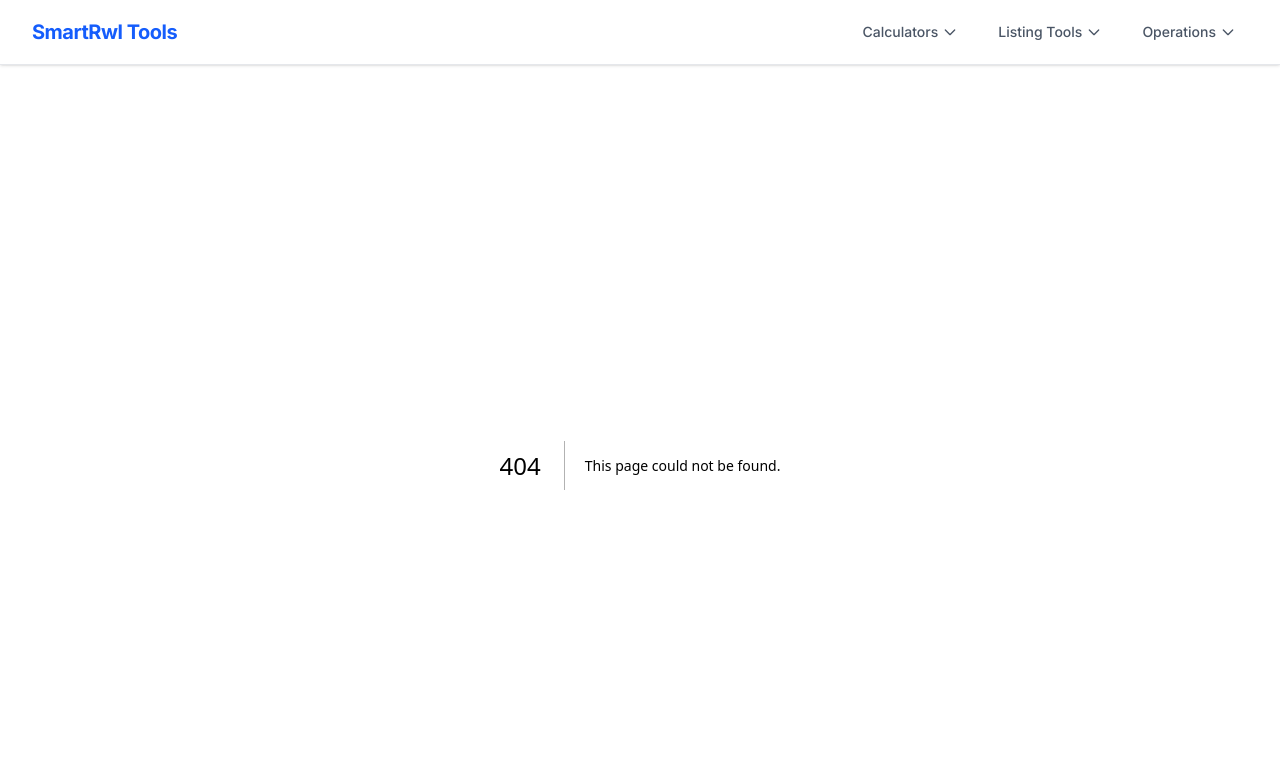
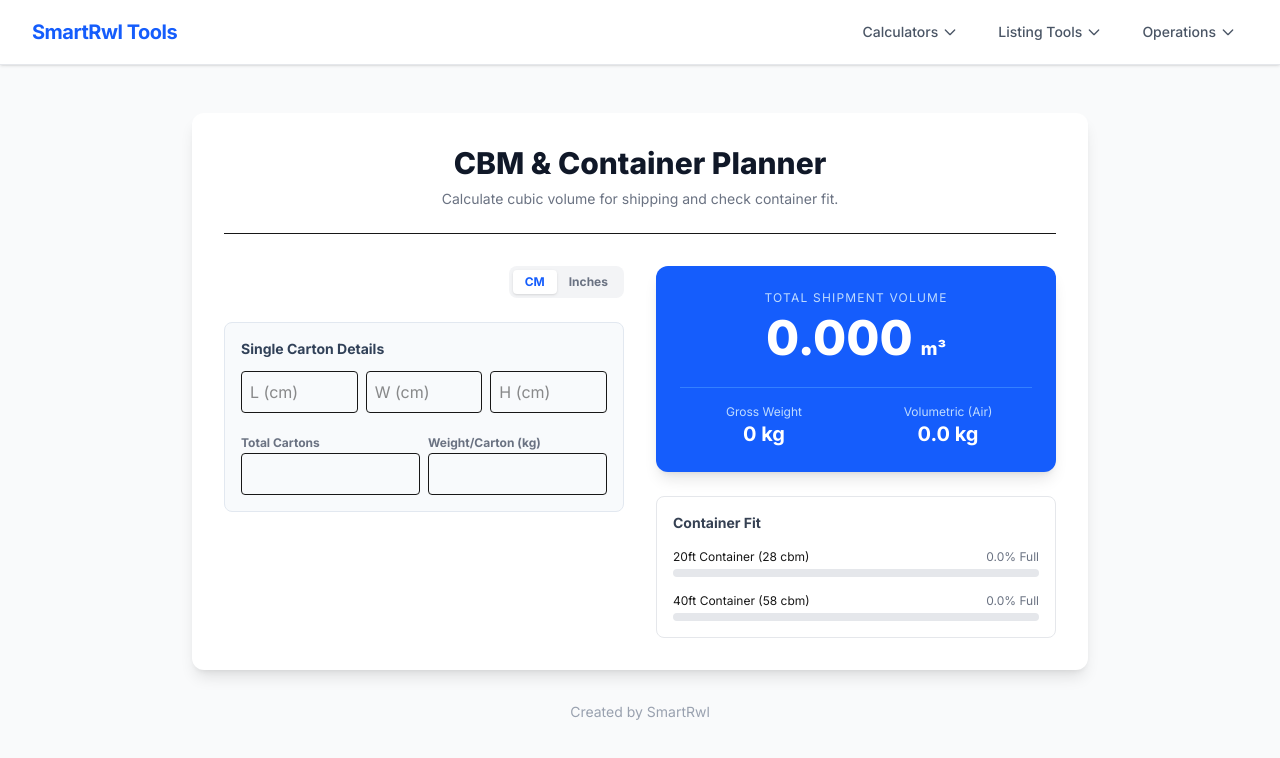
Before and after one commit to Smart-rwl/amazon-image-tool, a Next.js app: page /cbm-calculator in a window 1280 px wide. Before the commit this address had no page. Shown: the top 758 px of the page. Built offline with nearby package versions, Linux system fonts and the light colour scheme.

Commit message:
Add CBM Calculator

```diff
--- /dev/null
+++ b/app/cbm-calculator/page.tsx
@@ -0,0 +1,177 @@
+'use client';
+
+import React, { useState, useEffect } from 'react';
+
+export default function CbmCalculator() {
+  // Inputs
+  const [length, setLength] = useState<number | ''>('');
+  const [width, setWidth] = useState<number | ''>('');
+  const [height, setHeight] = useState<number | ''>('');
+  const [cartonCount, setCartonCount] = useState<number | ''>('');
+  const [cartonWeight, setCartonWeight] = useState<number | ''>(''); // kg per carton
+  const [unit, setUnit] = useState<'cm' | 'inch'>('cm');
+
+  // Outputs
+  const [totalCbm, setTotalCbm] = useState<number>(0);
+  const [totalWeight, setTotalWeight] = useState<number>(0);
+  const [totalVolumetric, setTotalVolumetric] = useState<number>(0);
+
+  useEffect(() => {
+    const len = Number(length) || 0;
+    const wid = Number(width) || 0;
+    const hgt = Number(height) || 0;
+    const qty = Number(cartonCount) || 0;
+    const wgt = Number(cartonWeight) || 0;
+
+    if (len > 0 && wid > 0 && hgt > 0 && qty > 0) {
+
+      // 1. Convert everything to Meters
+      let l_m = 0, w_m = 0, h_m = 0;
+
+      if (unit === 'cm') {
+        l_m = len / 100;
+        w_m = wid / 100;
+        h_m = hgt / 100;
+      } else {
+        // Inch to Meter (1 inch = 0.0254 m)
+        l_m = len * 0.0254;
+        w_m = wid * 0.0254;
+        h_m = hgt * 0.0254;
+      }
+
+      // 2. Calculate CBM per carton & Total
+      const cbmPerCarton = l_m * w_m * h_m;
+      const totalVol = cbmPerCarton * qty;
+
+      // 3. Volumetric Weight (Air Freight Standard: Divisor 6000 or 5000)
+      // Standard Air Formula: (L*W*H in cm) / 6000 * Qty
+      // Or CBM * 167
+      const volWeightAir = totalVol * 167; // approx kg per cbm standard
+
+      setTotalCbm(totalVol);
+      setTotalWeight(wgt * qty);
+      setTotalVolumetric(volWeightAir);
+
+    } else {
+      setTotalCbm(0);
+      setTotalWeight(0);
+      setTotalVolumetric(0);
+    }
+  }, [length, width, height, cartonCount, cartonWeight, unit]);
+
+  // Container Capacities (approx safe load)
+  const CONT_20 = 28; // 28 CBM
+  const CONT_40 = 58; // 58 CBM
+  const CONT_40HQ = 68; // 68 CBM
+
+  const getContainerPercent = (max: number) => {
+    return Math.min((totalCbm / max) * 100, 100);
+  };
+
+  return (
+    <div className="min-h-screen bg-gray-50 flex flex-col items-center py-12 px-4 font-sans">
+      <div className="max-w-4xl w-full bg-white p-8 rounded-xl shadow-lg space-y-8">
+
+        {/* Header */}
+        <div className="text-center border-b pb-6">
+          <h1 className="text-3xl font-extrabold text-gray-900">
+            CBM & Container Planner
+          </h1>
+          <p className="mt-2 text-sm text-gray-500">
+            Calculate cubic volume for shipping and check container fit.
+          </p>
+        </div>
+
+        <div className="grid grid-cols-1 md:grid-cols-2 gap-8">
+
+          {/* INPUTS */}
+          <div className="space-y-6">
+
+            <div className="flex justify-end">
+               <div className="bg-gray-100 p-1 rounded-lg flex text-xs font-bold">
+                 <button onClick={() => setUnit('cm')} className={`px-3 py-1 rounded ${unit === 'cm' ? 'bg-white shadow text-blue-600' : 'text-gray-500'}`}>CM</button>
+                 <button onClick={() => setUnit('inch')} className={`px-3 py-1 rounded ${unit === 'inch' ? 'bg-white shadow text-blue-600' : 'text-gray-500'}`}>Inches</button>
+               </div>
+            </div>
+
+            <div className="bg-slate-50 p-4 rounded-lg border border-slate-200">
+              <h3 className="font-bold text-slate-700 text-sm mb-3">Single Carton Details</h3>
+              <div className="grid grid-cols-3 gap-2 mb-4">
+                <input type="number" placeholder={`L (${unit})`} className="p-2 rounded border" value={length} onChange={e => setLength(Number(e.target.value))} />
+                <input type="number" placeholder={`W (${unit})`} className="p-2 rounded border" value={width} onChange={e => setWidth(Number(e.target.value))} />
+                <input type="number" placeholder={`H (${unit})`} className="p-2 rounded border" value={height} onChange={e => setHeight(Number(e.target.value))} />
+              </div>
+              <div className="grid grid-cols-2 gap-2">
+                 <div>
+                   <label className="text-xs font-bold text-gray-500">Total Cartons</label>
+                   <input type="number" className="w-full p-2 rounded border" value={cartonCount} onChange={e => setCartonCount(Number(e.target.value))} />
+                 </div>
+                 <div>
+                   <label className="text-xs font-bold text-gray-500">Weight/Carton (kg)</label>
+                   <input type="number" className="w-full p-2 rounded border" value={cartonWeight} onChange={e => setCartonWeight(Number(e.target.value))} />
+                 </div>
+              </div>
+            </div>
+
+          </div>
+
+          {/* RESULTS */}
+          <div className="flex flex-col space-y-6">
+
+            <div className="bg-blue-600 text-white p-6 rounded-xl shadow-lg text-center">
+              <p className="text-xs text-blue-200 uppercase tracking-widest mb-2">Total Shipment Volume</p>
+              <div className="text-5xl font-extrabold flex items-baseline justify-center">
+                 {totalCbm.toFixed(3)} <span className="text-lg ml-2">m³</span>
+              </div>
+
+              <div className="grid grid-cols-2 gap-4 mt-6 border-t border-blue-400/50 pt-4">
+                <div>
+                   <p className="text-xs text-blue-200">Gross Weight</p>
+                   <p className="font-bold text-xl">{totalWeight} kg</p>
+                </div>
+                <div>
+                   <p className="text-xs text-blue-200">Volumetric (Air)</p>
+                   <p className="font-bold text-xl">{totalVolumetric.toFixed(1)} kg</p>
+                </div>
+              </div>
+            </div>
+
+            {/* CONTAINER VISUALIZATION */}
+            <div className="bg-white border border-gray-200 rounded-lg p-4 space-y-4">
+               <h4 className="font-bold text-gray-700 text-sm">Container Fit</h4>
+
+               {/* 20ft */}
+               <div>
+                 <div className="flex justify-between text-xs mb-1">
+                   <span>20ft Container (28 cbm)</span>
+                   <span className={totalCbm > CONT_20 ? 'text-red-500 font-bold' : 'text-gray-500'}>{getContainerPercent(CONT_20).toFixed(1)}% Full</span>
+                 </div>
+                 <div className="w-full bg-gray-200 rounded-full h-2">
+                   <div className={`h-2 rounded-full ${totalCbm > CONT_20 ? 'bg-red-500' : 'bg-green-500'}`} style={{ width: `${getContainerPercent(CONT_20)}%` }}></div>
+                 </div>
+               </div>
+
+               {/* 40ft */}
+               <div>
+                 <div className="flex justify-between text-xs mb-1">
+                   <span>40ft Container (58 cbm)</span>
+                   <span className={totalCbm > CONT_40 ? 'text-red-500 font-bold' : 'text-gray-500'}>{getContainerPercent(CONT_40).toFixed(1)}% Full</span>
+                 </div>
+                 <div className="w-full bg-gray-200 rounded-full h-2">
+                   <div className={`h-2 rounded-full ${totalCbm > CONT_40 ? 'bg-red-500' : 'bg-green-500'}`} style={{ width: `${getContainerPercent(CONT_40)}%` }}></div>
+                 </div>
+               </div>
+
+            </div>
+
+          </div>
+
+        </div>
+      </div>
+
+      <div className="mt-8 text-center text-gray-400 text-sm">
+        Created by SmartRwl
+      </div>
+    </div>
+  );
+}
--- a/app/layout.tsx
+++ b/app/layout.tsx
@@ -83,6 +83,7 @@ export default function RootLayout({
                       <Link href="/inventory" className="block px-4 py-2 text-sm text-gray-700 hover:bg-blue-50 hover:text-blue-600">Inventory Planner</Link>
                       <Link href="/deal-planner" className="block px-4 py-2 text-sm text-gray-700 hover:bg-blue-50 hover:text-blue-600">Discount Planner</Link>
                       <Link href="/qr-generator" className="block px-4 py-2 text-sm text-gray-700 hover:bg-blue-50 hover:text-blue-600">QR Generator</Link>
+                      <Link href="/cbm-calculator" className="block px-4 py-2 text-sm text-gray-700 hover:bg-blue-50 hover:text-blue-600">CBM & Shipping Planner</Link>
                     </div>
                   </div>
                 </div>
```
